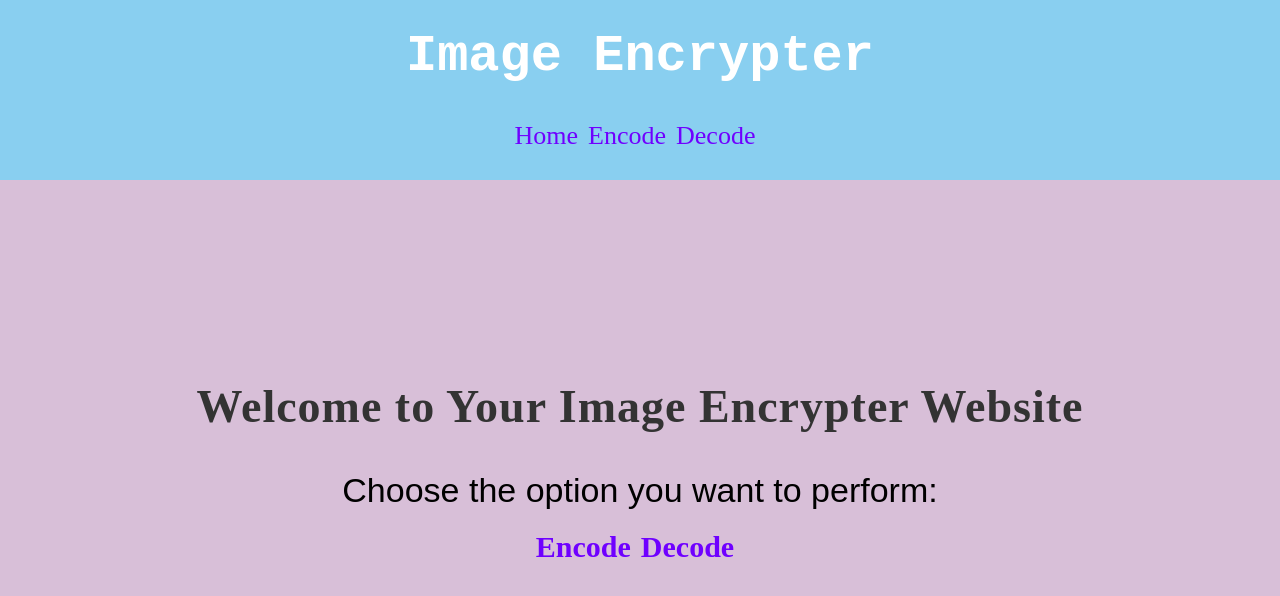
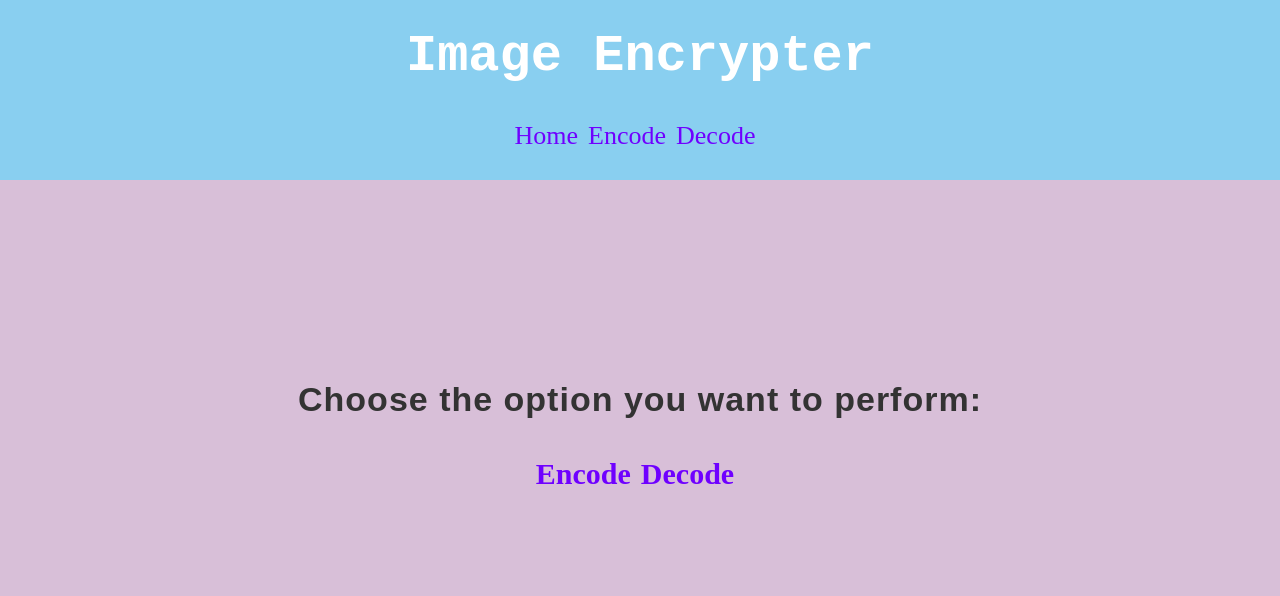
Before and after one commit to kunaltiwari5710/encrypter, a React (Create React App) app: page /home in a window 1280 px wide. Shown: the top 596 px of the page. Built offline with nearby package versions, Linux system fonts and the light colour scheme.

Commit message:
Update Home.js

```diff
--- a/src/component/Home.js
+++ b/src/component/Home.js
@@ -5,8 +5,7 @@ import { Link } from 'react-router-dom';
 function Home() {
   return (
     <div className='text'>
-      <h2>Welcome to Your Image Encrypter Website</h2>
-      <p>Choose the option you want to perform:</p>
+      <h2><p>Choose the option you want to perform:</p> </h2>
       <nav>
         <ul>
           <li><Link to="/encode" className='a3'>Encode</Link></li>
```
